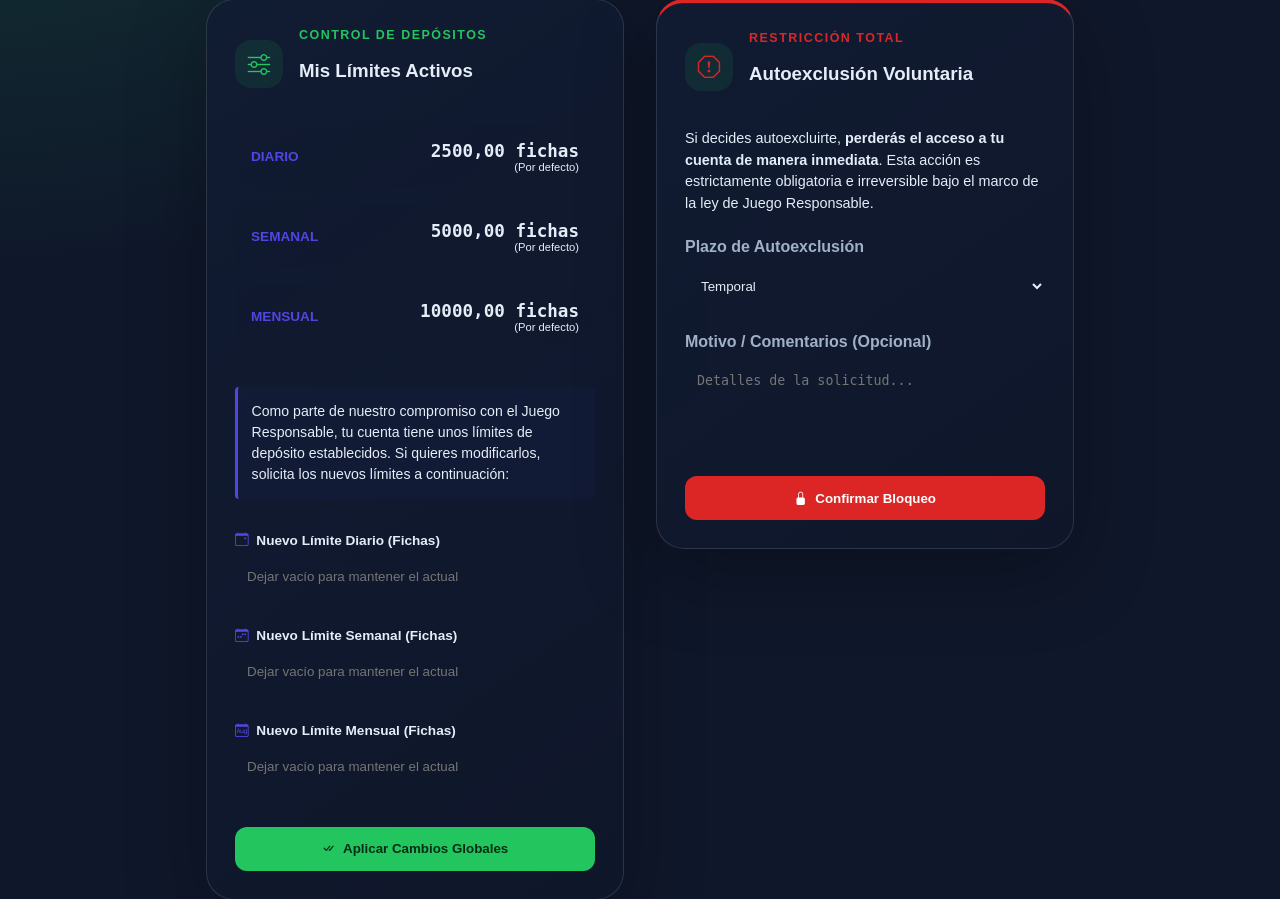
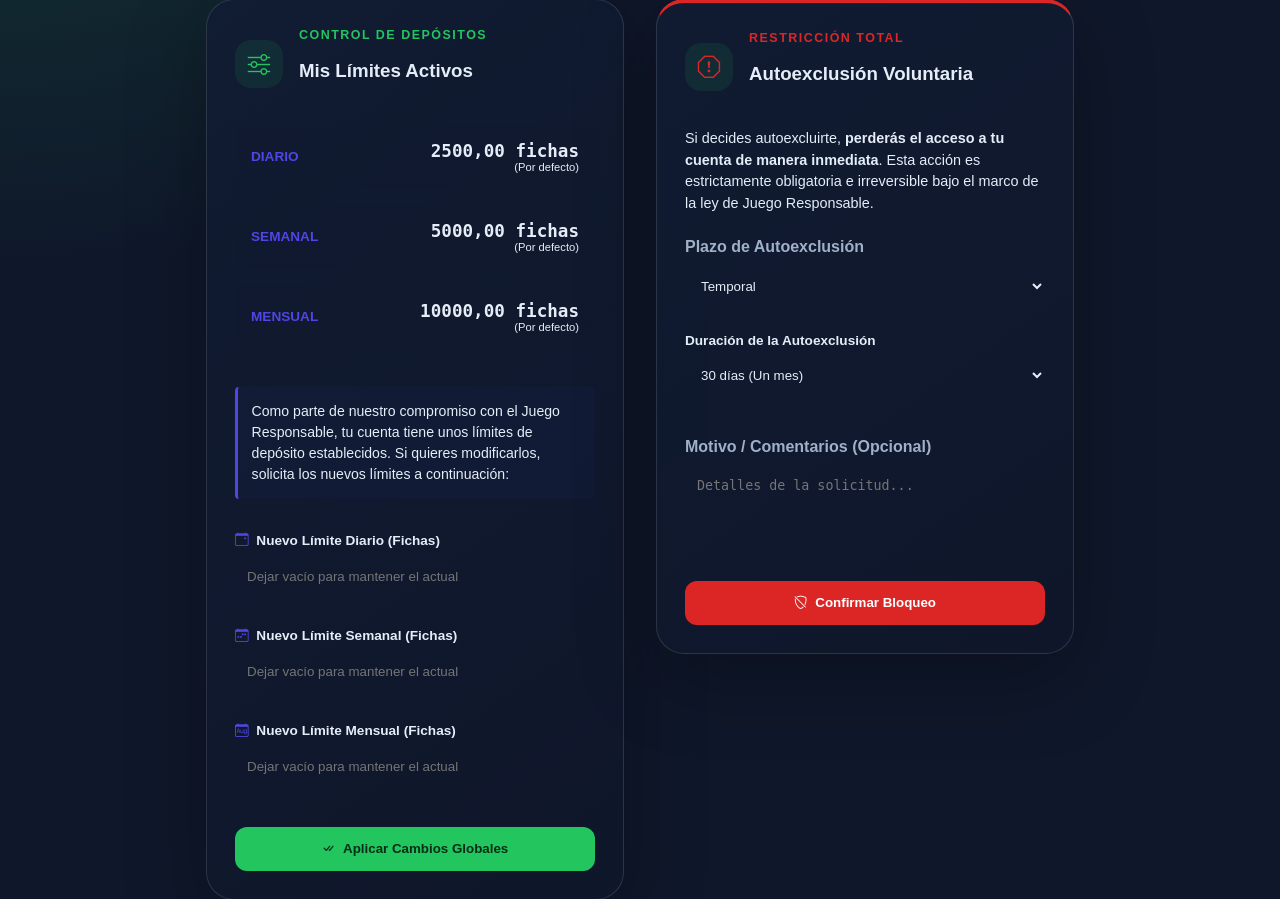
Before and after one commit to JeanJairo06/FairBet, a Django app: page /juego-responsable/panel/ in a window 1280 px wide. Shown: the part 385-1284 px from the top of the page. Run offline with Django 5.2, Linux system fonts and the light colour scheme; the visitor is signed in with stand-in values (Sample User, id 1); data that the repository does not hold is empty; parts of the project's set-up code (start-up, migrations or seed data) failed here and were passed over.

Commit message:
style: se mejor diseño de Autoexclusión y se agrego modal de confirmación [ai-assisted]

```diff
--- a/juego_responsable/views.py
+++ b/juego_responsable/views.py
@@ -90,7 +90,13 @@ def panel_juego_responsable_view(request):
             try:
                 finaliza_en = None
                 if tipo == TipoAutoexclusion.TEMPORAL:
-                    finaliza_en = timezone.now() + timezone.timedelta(days=30)
+                    dias_str = request.POST.get('duracion_dias', '30')
+                    if dias_str not in ['7', '30', '90']:
+                        messages.error(request, "La duración de la autoexclusión temporal seleccionada es inválida.")
+                        return redirect('juego_responsable:panel')
+
+                    dias_excluir = int(dias_str)
+                    finaliza_en = timezone.now() + timezone.timedelta(days=dias_excluir)
 
                 Autoexclusion.objects.create(
                     usuario=usuario,
--- /dev/null
+++ b/static/js/panel.js
@@ -0,0 +1,49 @@
+document.addEventListener('DOMContentLoaded', function() {
+    // 1. Selector de Días Temporales para Autoexclusión
+    const selectTipo = document.getElementById('id_tipo_autoexclusion');
+    const contenedorDuracion = document.getElementById('contenedor-duracion');
+
+    function evaluarVisibilidad() {
+        if (selectTipo) {
+            // Convertimos el valor a MAYÚSCULAS para que 'Temporal' o 'TEMPORAL' sean lo mismo
+            const valorMayuscula = selectTipo.value.toUpperCase();
+
+            if (valorMayuscula === 'TEMPORAL') {
+                contenedorDuracion.style.display = 'block'; // Muestra las opciones de días
+            } else {
+                contenedorDuracion.style.display = 'none';  // Oculta si es Permanente
+            }
+        }
+    }
+    if (selectTipo) {
+        // ESCUCHA cuando el usuario cambie de opción manualmente
+        selectTipo.addEventListener('change', evaluarVisibilidad);
+
+        // 🟢 TRUCO: Ejecuta la función AHORA MISMO para evaluar el estado inicial al cargar la página
+        evaluarVisibilidad();
+    }
+
+    // 2. Ventana Modal de Confirmación Profesional
+    const btnAutoexcluir = document.getElementById('btn-autoexcluir');
+    const modal = document.getElementById('custom-confirm-modal');
+    const modalCancel = document.getElementById('modal-cancel-btn');
+    const modalConfirm = document.getElementById('modal-confirm-btn');
+    const formularioAutoexclusion = btnAutoexcluir ? btnAutoexcluir.closest('form') : null;
+
+    if (btnAutoexcluir && modal) {
+        btnAutoexcluir.addEventListener('click', function() {
+            modal.style.display = 'flex';
+        });
+
+        modalCancel.addEventListener('click', function() {
+            modal.style.display = 'none';
+        });
+
+        modalConfirm.addEventListener('click', function() {
+            modal.style.display = 'none';
+            if (formularioAutoexclusion) {
+                formularioAutoexclusion.submit();
+            }
+        });
+    }
+});
--- a/templates/juego_responsable/panel.html
+++ b/templates/juego_responsable/panel.html
@@ -1,5 +1,5 @@
 {% extends 'base.html' %}
-
+{% load static %}
 {% block title %}Juego Responsable | FairBet Lab{% endblock %}
 
 {% block content %}
@@ -121,16 +121,48 @@
                     {% endfor %}
                 </select>
 
+                <div id="contenedor-duracion" style="display: none; margin-bottom: 1rem;">
+                    <label for="id_duracion_dias" style="display: block; margin-bottom: 0.4rem; font-weight: 600; font-size: 0.85rem; color: var(--text-main);">
+                        Duración de la Autoexclusión
+                    </label>
+                    <select name="duracion_dias" id="id_duracion_dias" class="auth-form" style="width: 100%; padding: 0.75rem; border: 1px solid var(--border-color); border-radius: 6px; background-color: var(--bg-main); color: var(--text-main); color-scheme: dark; margin-bottom: 1rem;">
+                        <option value="7" style="background-color: #1e293b; color: #ffffff;">7 días (Pausa corta)</option>
+                        <option value="30" style="background-color: #1e293b; color: #ffffff;" selected>30 días (Un mes)</option>
+                        <option value="90" style="background-color: #1e293b; color: #ffffff;">90 días (Tres meses)</option>
+                    </select>
+                </div>
+
                 <label for="id_motivo">Motivo / Comentarios (Opcional)</label>
                 <textarea name="motivo" id="id_motivo" rows="3" style="width: 100%; padding: 0.75rem; border: 1px solid var(--border-color); border-radius: 6px; background-color: var(--bg-main); color: var(--text-main); resize: none; margin-bottom: 1.5rem;" placeholder="Detalles de la solicitud..."></textarea>
 
-                <button type="submit" class="button button--full" style="background-color: #dc2626; color: white; border: none;"
-                        onclick="return confirm('¿Está completamente seguro? Se cerrará su sesión y su cuenta quedará bloqueada de inmediato en FairBet Lab.');">
-                    <i class="bi bi-lock-fill"></i> Confirmar Bloqueo
+                <button type="button" id="btn-autoexcluir" class="button button--full" style="background-color: #dc2626; color: white; border: none;">
+                    <i class="bi bi-shield-slash"></i> Confirmar Bloqueo
                 </button>
             </form>
         </div>
 
     </div>
 </section>
+
+<div id="custom-confirm-modal" style="display: none; position: fixed; z-index: 9999; left: 0; top: 0; width: 100%; height: 100%; background-color: rgba(0, 0, 0, 0.75); backdrop-filter: blur(4px); align-items: center; justify-content: center;">
+    <div class="auth-card" style="max-width: 450px; width: 90%; margin: 0; border: 1px solid #dc2626; box-shadow: 0 10px 25px rgba(0,0,0,0.5);">
+        <div style="text-align: center; margin-bottom: 1rem; color: #dc2626;">
+            <i class="bi bi-exclamation-triangle" style="font-size: 3rem;"></i>
+        </div>
+        <h3 style="text-align: center; color: var(--text-main); margin-bottom: 1rem; font-weight: 700;">¿Confirmar Autoexclusión?</h3>
+        <p style="color: var(--text-muted); font-size: 0.9rem; line-height: 1.5; text-align: center; margin-bottom: 1.5rem;">
+            Esta acción es irreversible y aplicará los controles bloqueantes en tu cuenta de inmediato de conformidad con las regulaciones de Juego Responsable. Se cerrará tu sesión actual y se restringirá tu acceso a FairBet Lab.
+        </p>
+        <div style="display: flex; gap: 1rem; justify-content: center;">
+            <button type="button" id="modal-cancel-btn" class="button" style="background: rgba(255,255,255,0.05); border: 1px solid var(--border-color); color: var(--text-main); padding: 0.75rem 1.5rem; border-radius: 6px; cursor: pointer;">
+                Cancelar
+            </button>
+            <button type="button" id="modal-confirm-btn" class="button" style="background-color: #dc2626; color: white; border: none; padding: 0.75rem 1.5rem; border-radius: 6px; cursor: pointer; font-weight: 600;">
+                Sí, Excluirme
+            </button>
+        </div>
+    </div>
+</div>
+
+<script src="{% static 'js/panel.js' %}"></script>
 {% endblock %}
```
